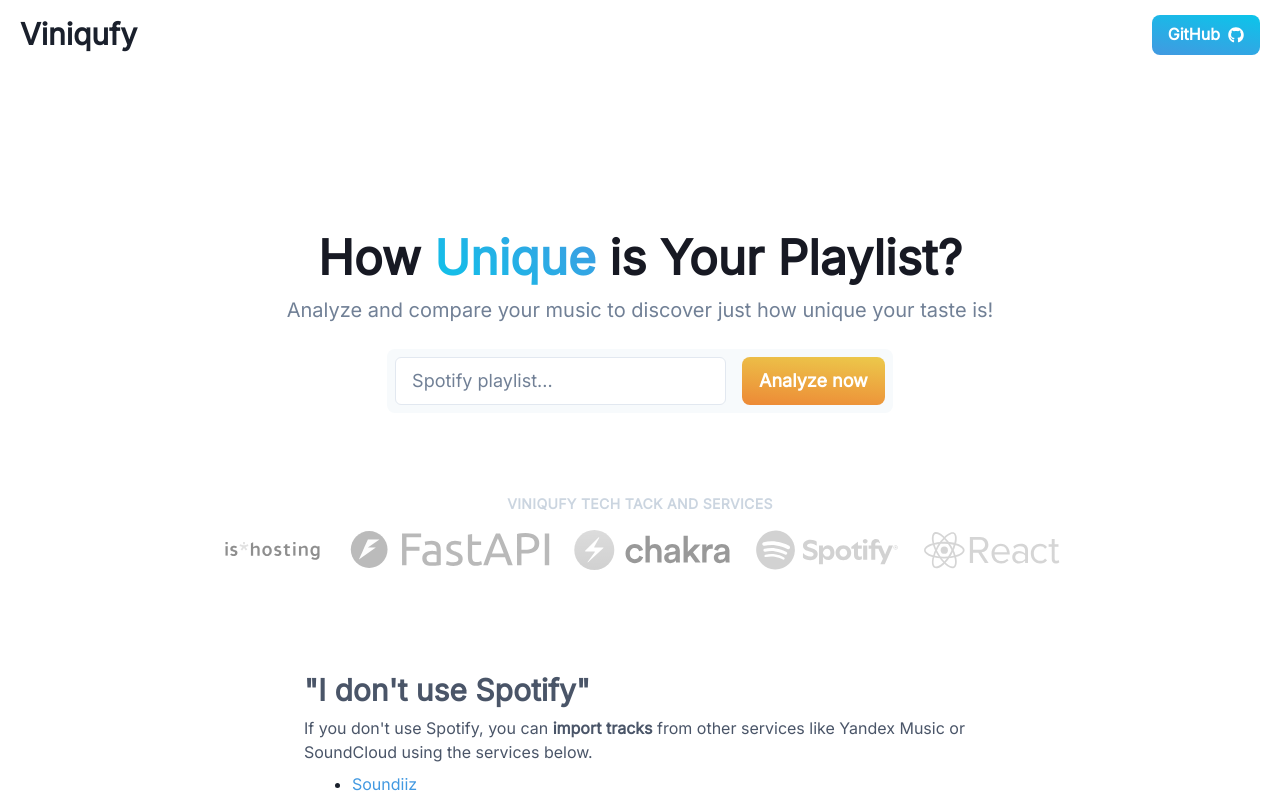
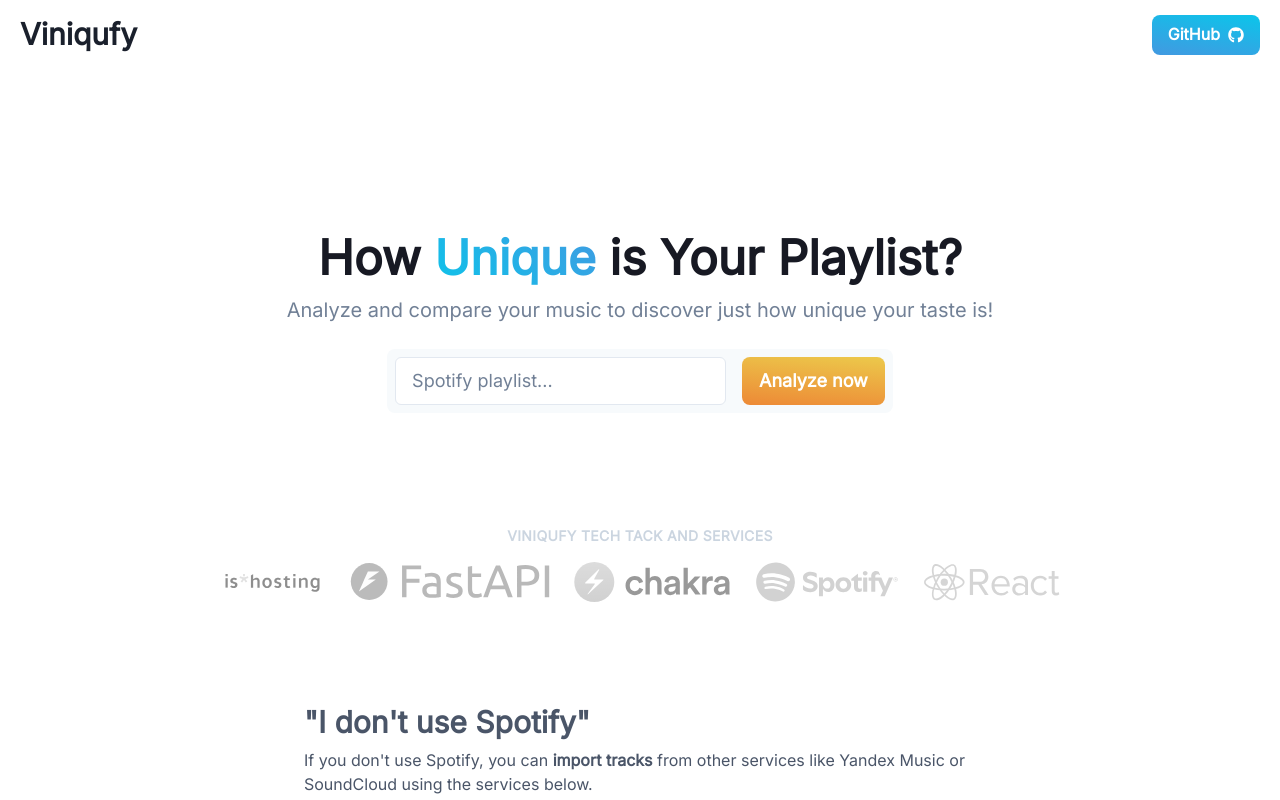
Before and after one commit to goldic342/viniqufy, a React (Vite) app in the folder frontend/: page / in a window 1280 px wide. Shown: the top 800 px of the page. Built offline with nearby package versions, Linux system fonts and the light colour scheme.

Commit message:
Update logo's margin in home page

```diff
--- a/frontend/src/pages/HomePage.jsx
+++ b/frontend/src/pages/HomePage.jsx
@@ -36,7 +36,7 @@
         fontWeight={"bold"}
         letterSpacing={"wide"}
         textAlign={"center"}
-        mt={20}
+        mt={28}
         mb={4}
       >
         Viniqufy tech tack and services
```
